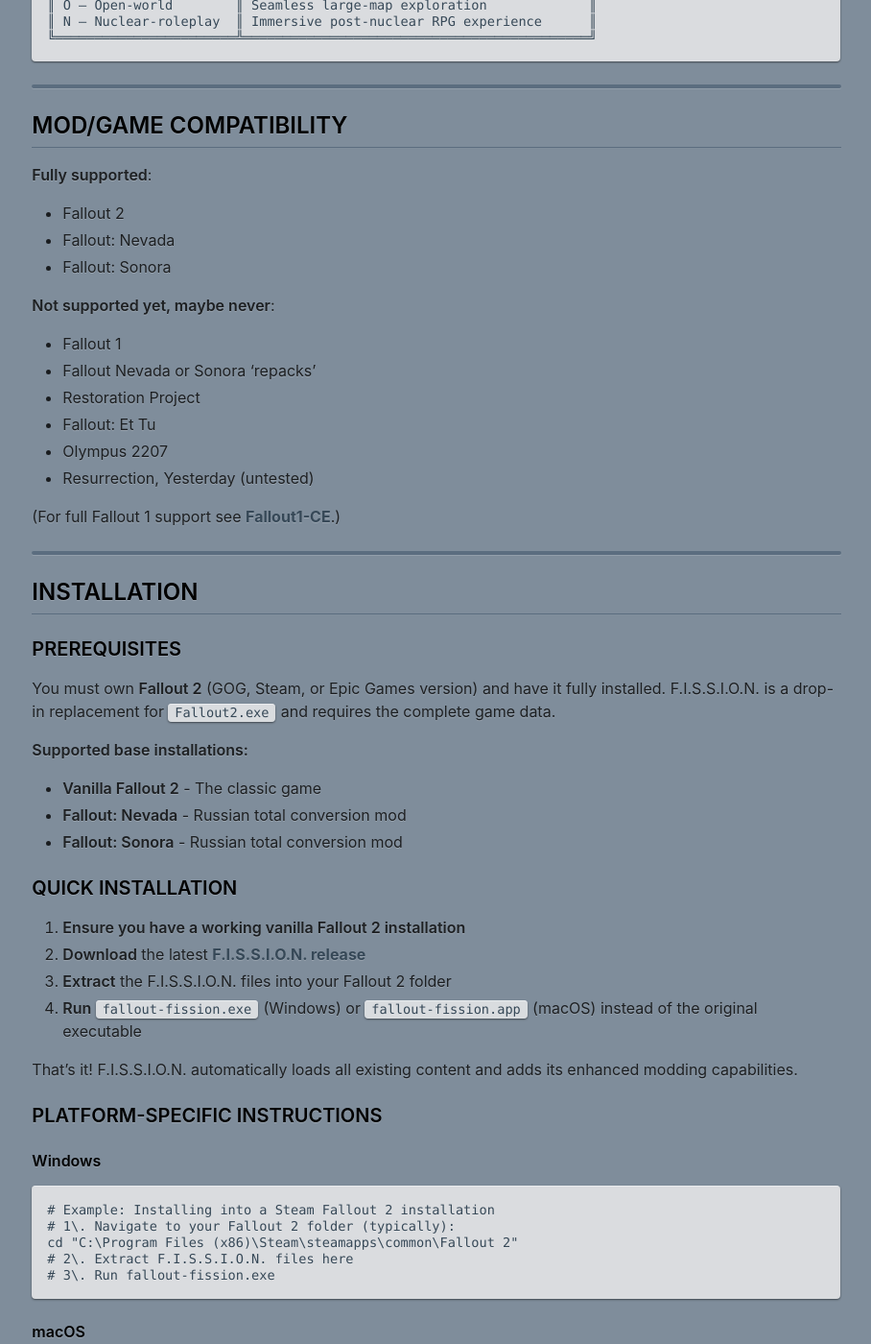
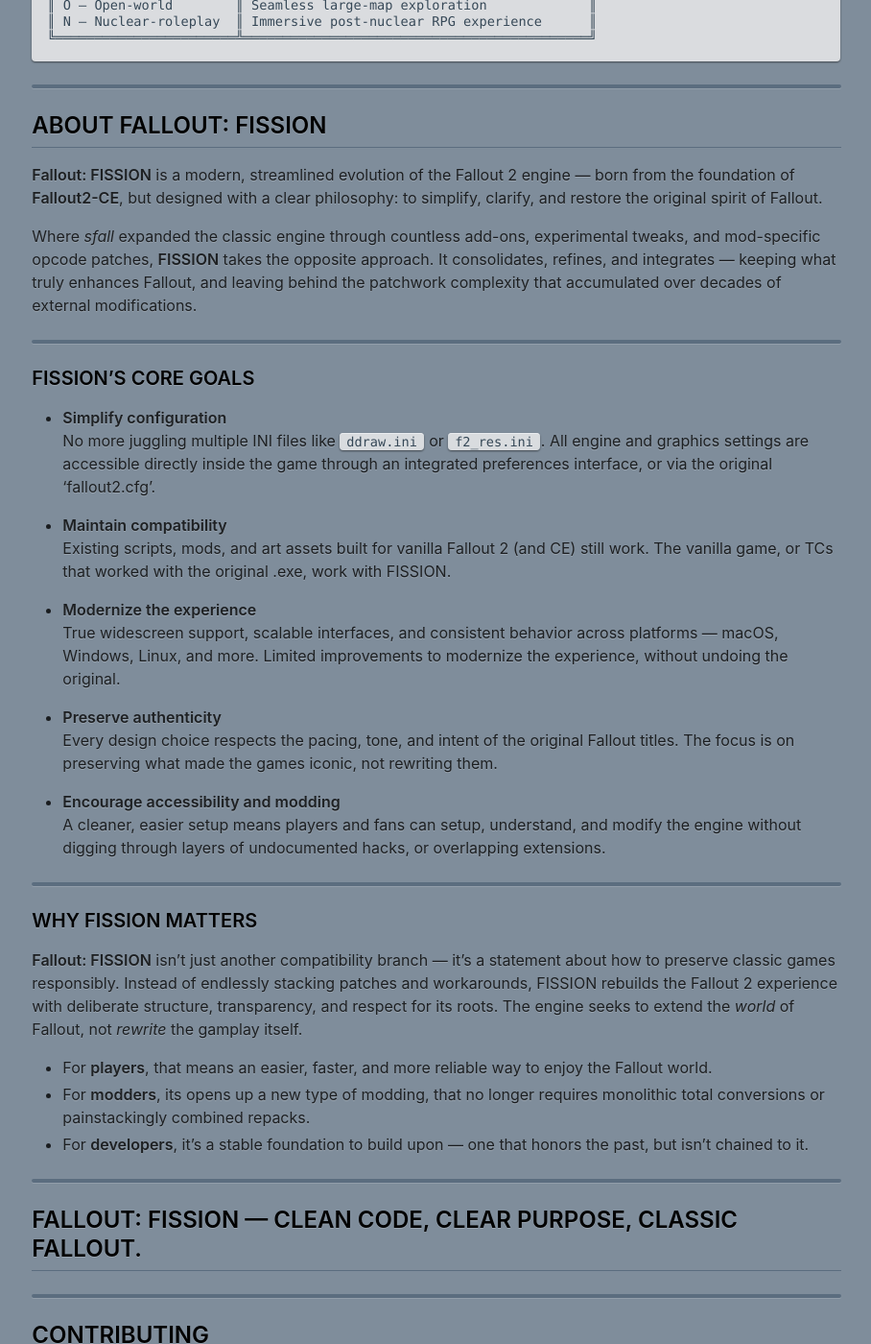
Before and after one commit to cambragol/fallout-fission, a Jekyll site: the page built from _pages/about.md, in a window 1280 px wide and 1400 px high, scrolled down 984 px. Shown: the whole window at 96% size, without its empty margins (185-1093 px from the left). Built offline with Jekyll 4.4.1, drawn with Linux system fonts in a browser that asks for light colours; nearby versions of some CDN libraries; comment, search, counter and statistics services are not loaded; some of the changed text lies outside the part shown.

Commit message:
Update about.md

````diff
--- a/_pages/about.md
+++ b/_pages/about.md
@@ -49,118 +49,44 @@ Fallout: F.I.S.S.I.O.N. is a next‑generation, cross‑platform reimplementatio
 
 ---
 
-## Mod/Game Compatibility
+## About **Fallout: FISSION**
 
-**Fully supported**:
-- Fallout 2
-- Fallout: Nevada
-- Fallout: Sonora
+**Fallout: FISSION** is a modern, streamlined evolution of the Fallout 2 engine — born from the foundation of **Fallout2-CE**, but designed with a clear philosophy: to simplify, clarify, and restore the original spirit of Fallout.
 
-**Not supported yet, maybe never**:
-- Fallout 1
-- Fallout Nevada or Sonora 'repacks'
-- Restoration Project
-- Fallout: Et Tu
-- Olympus 2207
-- Resurrection, Yesterday (untested)
-
-(For full Fallout 1 support see [Fallout1-CE](https://github.com/alexbatalov/fallout1-ce).)
+Where *sfall* expanded the classic engine through countless add-ons, experimental tweaks, and mod-specific opcode patches, **FISSION** takes the opposite approach. It consolidates, refines, and integrates — keeping what truly enhances Fallout, and leaving behind the patchwork complexity that accumulated over decades of external modifications.
 
 ---
 
-## Installation
+### **FISSION’s Core Goals**
 
-### Prerequisites
-You must own **Fallout 2** (GOG, Steam, or Epic Games version) and have it fully installed. F.I.S.S.I.O.N. is a drop-in replacement for `Fallout2.exe` and requires the complete game data.
+- **Simplify configuration**
+  No more juggling multiple INI files like `ddraw.ini` or `f2_res.ini`. All engine and graphics settings are accessible directly inside the game through an integrated preferences interface, or via the original 'fallout2.cfg'.
 
-**Supported base installations:**
-- **Vanilla Fallout 2** - The classic game
-- **Fallout: Nevada** - Russian total conversion mod
-- **Fallout: Sonora** - Russian total conversion mod
+- **Maintain compatibility**
+  Existing scripts, mods, and art assets built for vanilla Fallout 2 (and CE) still work. The vanilla game, or TCs that worked with the original .exe, work with FISSION.
 
-### Quick Installation
-1. **Ensure you have a working vanilla Fallout 2 installation**
-2. **Download** the latest [F.I.S.S.I.O.N. release](https://github.com/cambragol/fission-ce/releases)
-3. **Extract** the F.I.S.S.I.O.N. files into your Fallout 2 folder
-4. **Run** `fallout-fission.exe` (Windows) or `fallout-fission.app` (macOS) instead of the original executable
+- **Modernize the experience**
+  True widescreen support, scalable interfaces, and consistent behavior across platforms — macOS, Windows, Linux, and more. Limited improvements to modernize the experience, without undoing the original.
 
-That's it! F.I.S.S.I.O.N. automatically loads all existing content and adds its enhanced modding capabilities.
+- **Preserve authenticity**
+  Every design choice respects the pacing, tone, and intent of the original Fallout titles. The focus is on preserving what made the games iconic, not rewriting them.
 
-### Platform-Specific Instructions
-
-#### Windows
-
-```
-# Example: Installing into a Steam Fallout 2 installation
-# 1\. Navigate to your Fallout 2 folder (typically):
-cd "C:\Program Files (x86)\Steam\steamapps\common\Fallout 2"
-# 2\. Extract F.I.S.S.I.O.N. files here
-# 3\. Run fallout-fission.exe
-```
-
-#### macOS
-
-```
-# Example: Using a GOG Fallout 2 installation
-# 1. Right-click Fallout2.app → "Show Package Contents"
-# 2. Navigate to Contents/Resources/Data/
-# 3. Extract F.I.S.S.I.O.N. files here
-# 4. Run fallout-fission.app
-```
-
-#### Linux
-
-```
-# Example: Using a Wine Fallout 2 installation
-# 1. Navigate to your Fallout 2 Wine prefix
-cd ~/.wine/drive_c/Program\ Files/Fallout\ 2/
-# 2. Extract F.I.S.S.I.O.N. files
-# 3. Run with: wine fallout-fission.exe
-```
-
-### Expected Folder Structure
-
-After installation, your Fallout 2 folder should contain:
-
-```
-Fallout 2/
-├── fallout-fission.exe       # F.I.S.S.I.O.N. executable (Windows)
-├── fallout-fission.app       # F.I.S.S.I.O.N. application (macOS)
-├── fission.dat               # Engine data file
-├── master.dat                # Original game data
-├── critter.dat               # Original game data
-├── patch000.dat              # Patch data (if present)
-├── data/                     # Game data folder
-│   ├── proto/                # Proto files (vanilla + mods)
-│   ├── text/                 # Text files (vanilla + mods)
-│   ├── maps/                 # Map files
-│   └── data/lists/           # Auto-generated mod reports (created on first run)
-```
-
-### Important Notes
-
--   F.I.S.S.I.O.N. does NOT include game data - you must own Fallout 2
-
--   Your existing saves will work - F.I.S.S.I.O.N. maintains full compatibility
-
--   No configuration needed for basic use - just replace the executable
+- **Encourage accessibility and modding**
+  A cleaner, easier setup means players and fans can setup, understand, and modify the engine without digging through layers of undocumented hacks, or overlapping extensions.
 
 ---
 
-## Configuration
+### **Why FISSION Matters**
 
-Use the in-game 'preferences' screen for 'graphics' configuration.
+**Fallout: FISSION** isn’t just another compatibility branch — it’s a statement about how to preserve classic games responsibly. Instead of endlessly stacking patches and workarounds, FISSION rebuilds the Fallout 2 experience with deliberate structure, transparency, and respect for its roots. The engine seeks to extend the *world* of Fallout, not *rewrite* the gamplay itself.
 
-Other configuration can be done fia the fallout2.cfg file.
+- For **players**, that means an easier, faster, and more reliable way to enjoy the Fallout world.
+- For **modders**, its opens up a new type of modding, that no longer requires monolithic total conversions or painstackingly combined repacks.
+- For **developers**, it’s a stable foundation to build upon — one that honors the past, but isn’t chained to it.
 
-For advanced tweaks, use the [sfall] sections in 'fallout2.cfg' (Sfall):
+---
 
-```
-[sfall-misc]
-WorldMapTravelMarkers=1
-GaplessMusic=1
-EnhancedBarter=1
-```
+## **Fallout: FISSION — clean code, clear purpose, classic Fallout.**
 
 ---
 
````
